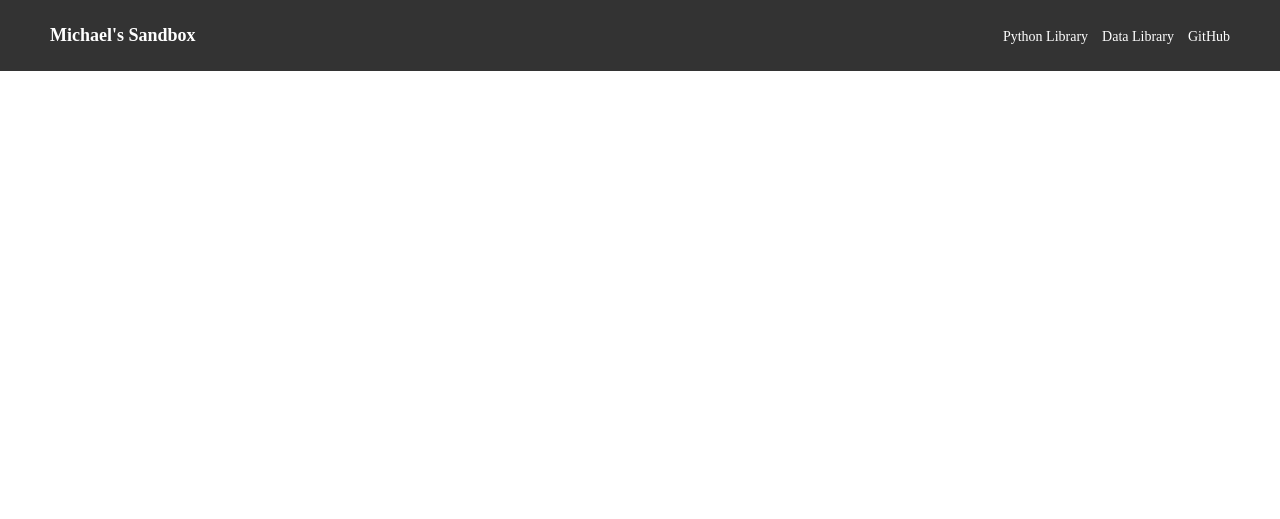
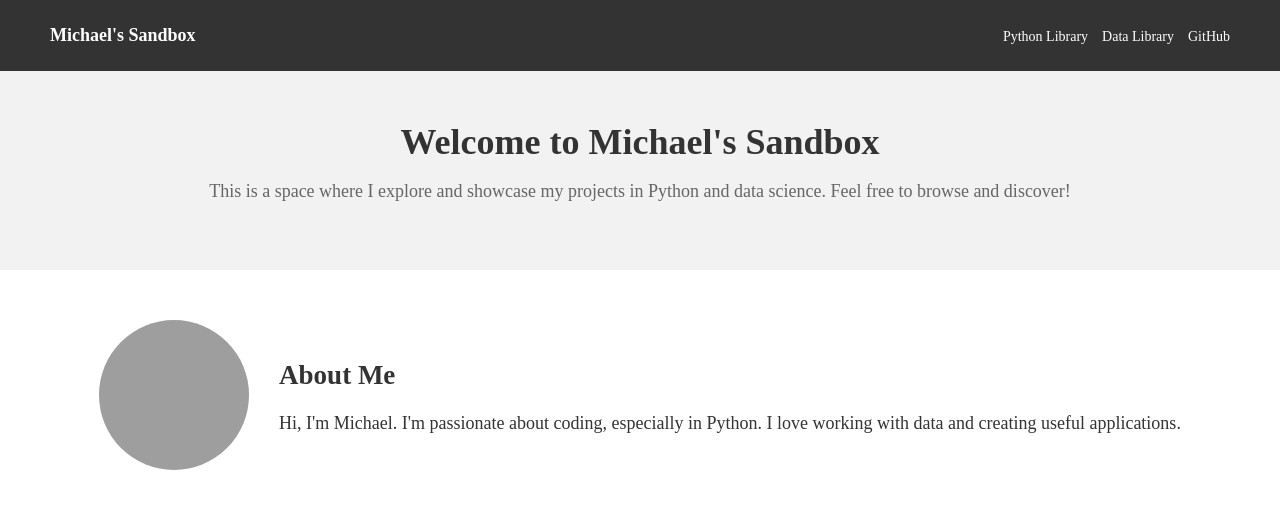
Before and after one commit to michael-lee-bubble/pythonanywhere-live, a Flask app: page / in a window 1280 px wide. Shown: the top 519 px of the page. Run offline with Flask 2, Linux system fonts and the light colour scheme; grey boxes are pictures that could not be loaded.

Commit message:
Add version of index page.

```diff
--- a/templates/index.html
+++ b/templates/index.html
@@ -48,6 +48,45 @@
             color: #fff;
             font-size: 14px;
         }
+
+                /* Welcome section style */
+                .welcome-section {
+            padding: 50px;
+            text-align: center;
+            background-color: #f2f2f2;
+        }
+
+        .welcome-section h1 {
+            margin: 0;
+            font-size: 36px;
+            color: #333;
+        }
+
+        .welcome-section p {
+            font-size: 18px;
+            color: #666;
+        }
+
+        /* About me section style */
+        .about-section {
+            padding: 50px;
+            display: flex;
+            align-items: center;
+            justify-content: center;
+            background-color: #fff;
+        }
+
+        .profile-picture {
+            width: 150px;
+            height: 150px;
+            border-radius: 50%;
+            margin-right: 30px;
+        }
+
+        .bio {
+            font-size: 18px;
+            color: #333;
+        }
     </style>
 </head>
 
@@ -61,6 +100,21 @@
             <li><a href="https://github.com/michael-lee-bubble/pythonanywhere-live">GitHub</a></li>
         </ul>
     </header>
+    <!-- Welcome Section -->
+    <section class="welcome-section">
+        <h1>Welcome to Michael's Sandbox</h1>
+        <p>This is a space where I explore and showcase my projects in Python and data science. Feel free to browse and discover!</p>
+    </section>
+
+    <!-- About Me Section -->
+    <section class="about-section">
+        <img src="placeholder-profile-pic.jpg" alt="Michael's Profile Picture" class="profile-picture">
+        <div class="bio">
+            <h2>About Me</h2>
+            <p>Hi, I'm Michael. I'm passionate about coding, especially in Python. I love working with data and creating useful applications.</p>
+            <!-- Add more personal info here -->
+        </div>
+    </section>
 </body>
 
 </html>
```
